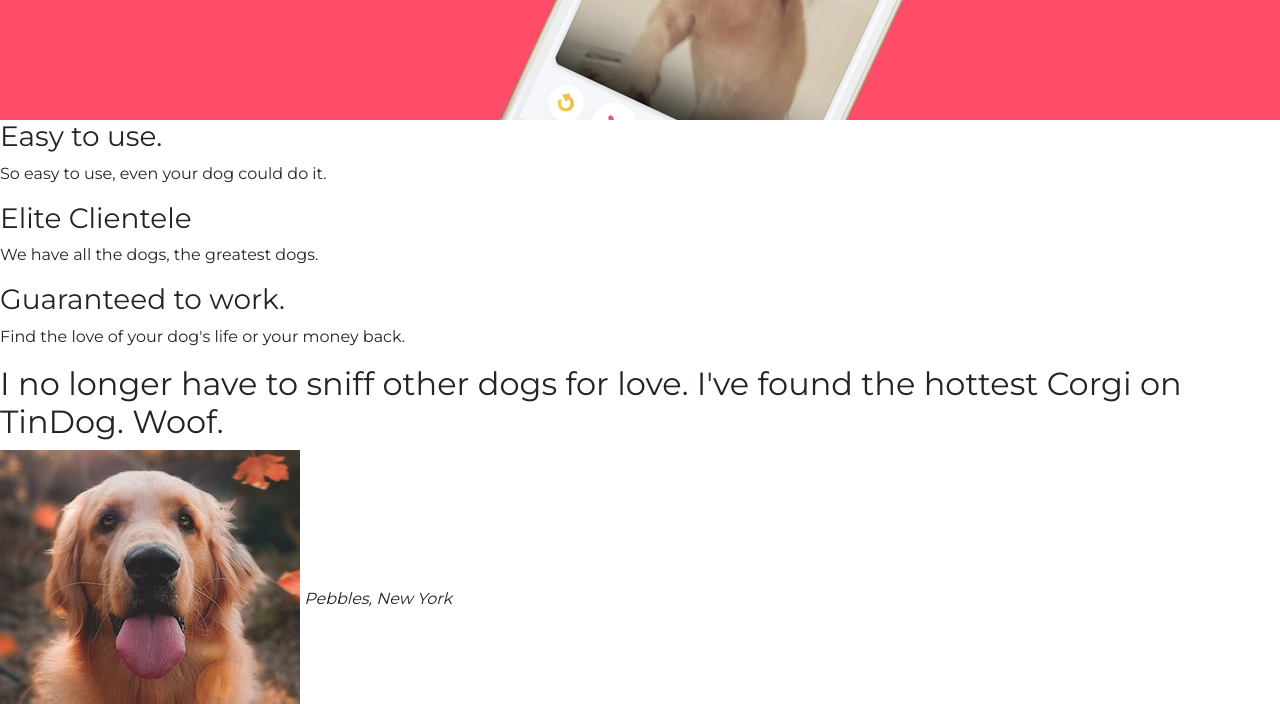
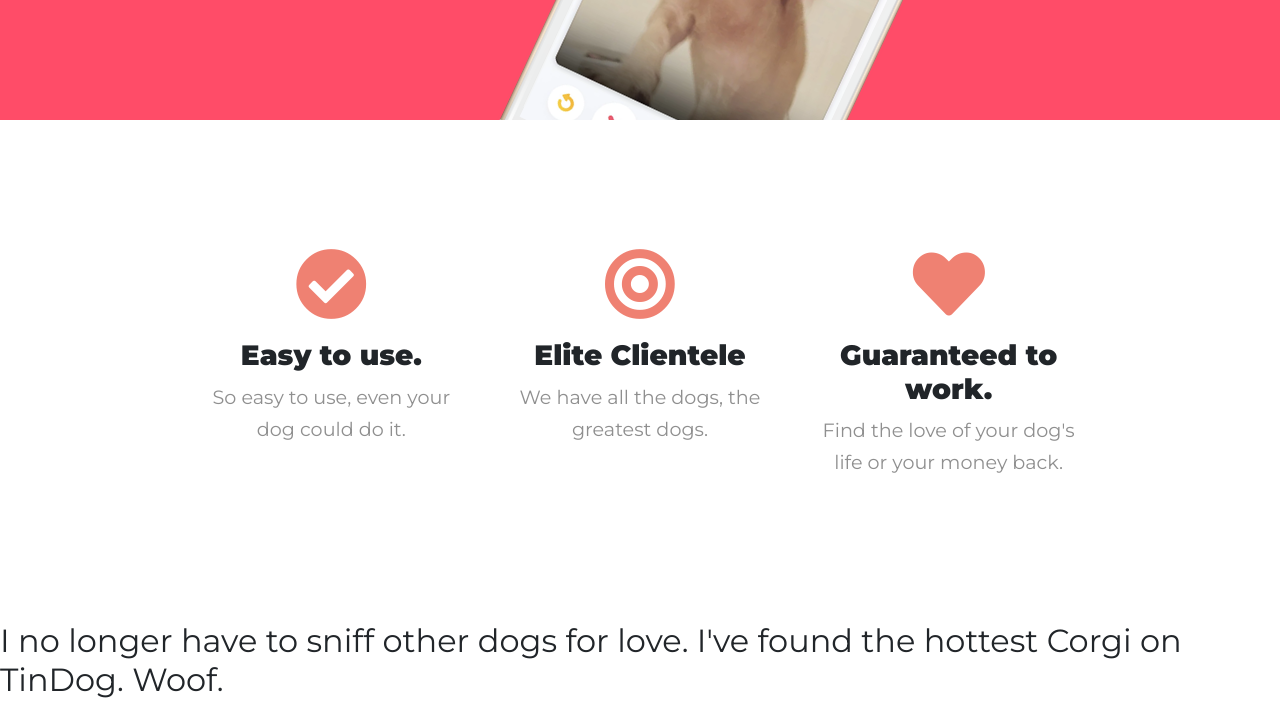
Before and after one commit to bazoka-kaka/TinDog, a plain HTML site: page index.html in a window 1280 px wide. Shown: the part 560-1264 px from the top of the page. Drawn offline with nearby package versions, Linux system fonts and the light colour scheme.

Commit message:
Added features section

```diff
--- a/css/styles.css
+++ b/css/styles.css
@@ -8,6 +8,14 @@ h1 {
   line-height: 1.5;
   color: white;
   margin-bottom: 2.5rem;
+}
+
+h3 {
+  font-weight: 700;
+}
+
+p {
+  font-size: 1.2rem;
 }
 
 /* Navigation Bar */
@@ -60,4 +68,24 @@ h1 {
 #features {
   background-color: white;
   position: relative;
+  padding: 7% 0;
 }
+
+.fa-features {
+  color: #ef8172;
+  font-size: 4.5rem;
+  margin-bottom: 1.2rem;
+}
+
+.fa-features:hover {
+  color: #ff4c68;
+}
+
+.feature-1 {
+  text-align: center;
+  line-height: 2rem;
+}
+
+.features-p {
+  color: #8f8f8f;
+}
--- a/index.html
+++ b/index.html
@@ -103,14 +103,27 @@
     <!-- Features -->
 
     <section id="features">
-      <h3>Easy to use.</h3>
-      <p>So easy to use, even your dog could do it.</p>
-
-      <h3>Elite Clientele</h3>
-      <p>We have all the dogs, the greatest dogs.</p>
-
-      <h3>Guaranteed to work.</h3>
-      <p>Find the love of your dog's life or your money back.</p>
+      <div class="container-fluid">
+        <div class="row">
+          <div class="feature-1 col-lg-4">
+            <i class="fas fa-features fa-check-circle"></i>
+            <h3>Easy to use.</h3>
+            <p class="features-p">So easy to use, even your dog could do it.</p>
+          </div>
+          <div class="feature-1 col-lg-4">
+            <i class="fas fa-features fa-bullseye"></i>
+            <h3>Elite Clientele</h3>
+            <p class="features-p">We have all the dogs, the greatest dogs.</p>
+          </div>
+          <div class="feature-1 col-lg-4">
+            <i class="fas fa-features fa-heart"></i>
+            <h3>Guaranteed to work.</h3>
+            <p class="features-p">
+              Find the love of your dog's life or your money back.
+            </p>
+          </div>
+        </div>
+      </div>
     </section>
 
     <!-- Testimonials -->
```
